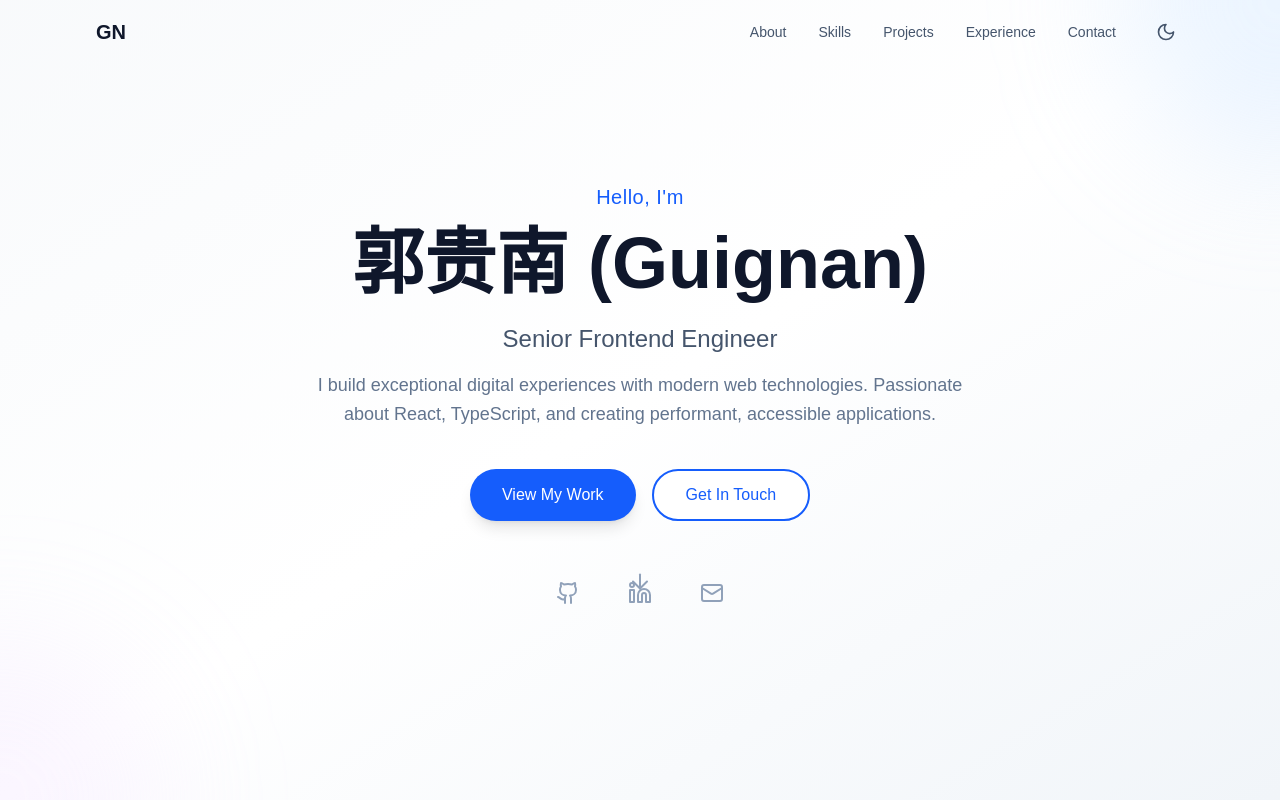
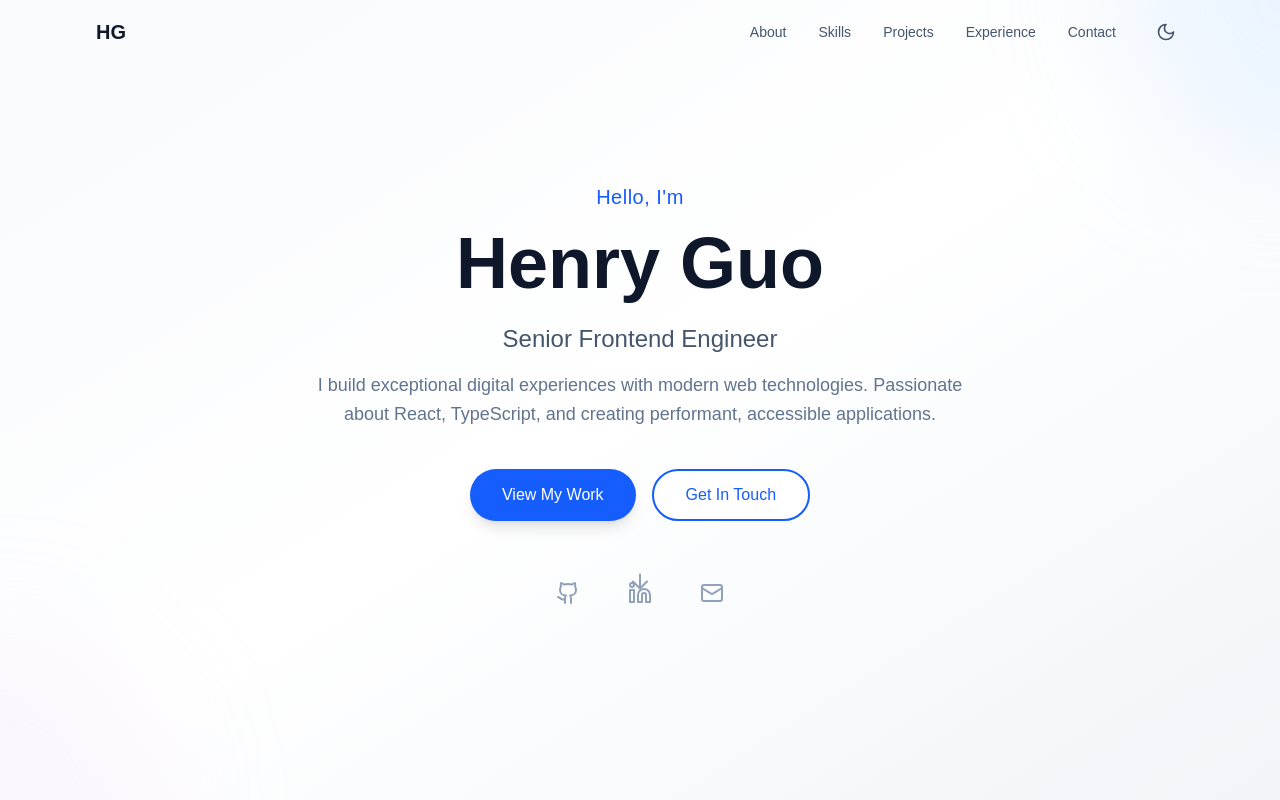
Before and after one commit to guoguinan/portfolio-projects, a Next.js app in the folder portfolio-website/: page / in a window 1280 px wide. Shown: the top 800 px of the page. Built offline with nearby package versions, Linux system fonts and the light colour scheme.

Commit message:
feat: rename to Henry Guo

```diff
--- a/portfolio-website/src/app/layout.tsx
+++ b/portfolio-website/src/app/layout.tsx
@@ -13,9 +13,9 @@ const geistMono = Geist_Mono({
 });
 
 export const metadata: Metadata = {
-  title: "郭贵南 (Guignan) - Senior Frontend Engineer",
+  title: "Henry Guo - Senior Frontend Engineer",
   description:
-    "Portfolio of 郭贵南 (Guignan), a senior frontend engineer specializing in React, Next.js, TypeScript, and modern web technologies.",
+    "Portfolio of Henry Guo, a senior frontend engineer specializing in React, Next.js, TypeScript, and modern web technologies.",
   keywords: [
     "frontend engineer",
     "react developer",
@@ -24,9 +24,9 @@ export const metadata: Metadata = {
     "web development",
     "remote work",
   ],
-  authors: [{ name: "郭贵南 (Guignan)" }],
+  authors: [{ name: "Henry Guo" }],
   openGraph: {
-    title: "郭贵南 (Guignan) - Senior Frontend Engineer",
+    title: "Henry Guo - Senior Frontend Engineer",
     description: "Building exceptional digital experiences with modern web technologies.",
     type: "website",
   },
--- a/portfolio-website/src/components/Contact.tsx
+++ b/portfolio-website/src/components/Contact.tsx
@@ -54,7 +54,7 @@ export default function Contact() {
                   </div>
                   <div>
                     <p className="text-sm text-slate-500 dark:text-slate-400">Email</p>
-                    <p className="text-slate-900 dark:text-white">guoguinan@example.com</p>
+                    <p className="text-slate-900 dark:text-white">henry.guo@example.com</p>
                   </div>
                 </div>
                 <div className="flex items-center gap-4">
--- a/portfolio-website/src/components/Footer.tsx
+++ b/portfolio-website/src/components/Footer.tsx
@@ -8,7 +8,7 @@ export default function Footer() {
       <div className="max-w-6xl mx-auto px-4 sm:px-6 lg:px-8">
         <div className="flex flex-col sm:flex-row items-center justify-between gap-4">
           <p className="text-sm text-slate-600 dark:text-slate-400">
-            &copy; {new Date().getFullYear()} 郭贵南 (Guignan). All rights reserved.
+            &copy; {new Date().getFullYear()} Henry Guo. All rights reserved.
           </p>
           <div className="flex items-center gap-2 text-sm text-slate-600 dark:text-slate-400">
             <span>Built with</span>
--- a/portfolio-website/src/components/Hero.tsx
+++ b/portfolio-website/src/components/Hero.tsx
@@ -25,7 +25,7 @@ export default function Hero() {
             Hello, I&apos;m
           </h2>
           <h1 className="text-5xl sm:text-6xl md:text-7xl font-bold text-slate-900 dark:text-white mb-6">
-            郭贵南 (Guignan)
+            Henry Guo
           </h1>
           <p className="text-xl sm:text-2xl text-slate-600 dark:text-slate-300 mb-4 font-light">
             Senior Frontend Engineer
@@ -72,7 +72,7 @@ export default function Hero() {
               <Linkedin className="w-6 h-6" />
             </a>
             <a
-              href="mailto:guoguinan@example.com"
+              href="mailto:henry.guo@example.com"
               className="p-3 text-slate-400 hover:text-blue-600 dark:hover:text-blue-400 transition-colors"
               aria-label="Email"
             >
--- a/portfolio-website/src/components/Navigation.tsx
+++ b/portfolio-website/src/components/Navigation.tsx
@@ -44,7 +44,7 @@ export default function Navigation() {
             href="#hero"
             className="text-xl font-bold text-slate-900 dark:text-white hover:text-blue-600 dark:hover:text-blue-400 transition-colors"
           >
-            GN
+            HG
           </a>
 
           {/* Desktop Navigation */}
```
